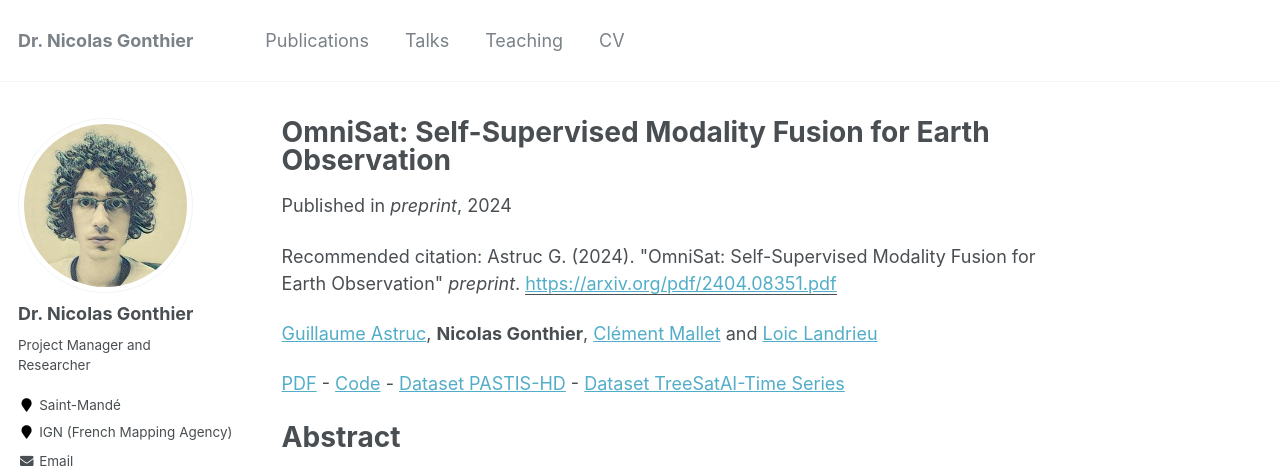
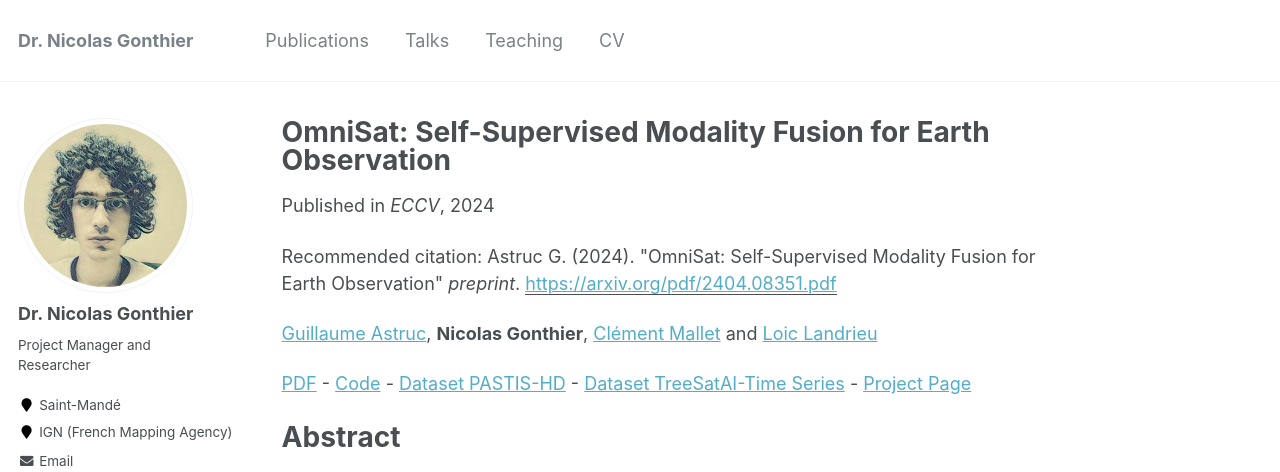
Before and after one commit to ngonthier/ngonthier.github.io, a Jekyll site: the page built from _publications/2024-04_OmniSat.md, in a window 1280 px wide and 1400 px high. Shown: the top 472 px of the window. Built offline with Jekyll 4.4.1, drawn with Linux system fonts in a browser that asks for light colours; some web fonts are replaced.

Commit message:
Update 2024-04_OmniSat.md

```diff
--- a/_publications/2024-04_OmniSat.md
+++ b/_publications/2024-04_OmniSat.md
@@ -3,8 +3,8 @@ title: "OmniSat: Self-Supervised Modality Fusion for Earth Observation"
 collection: publications
 permalink: /publication/2024-04_Omnisat
 excerpt: 'This paper is about self-supervised multimodal learning modal for more efficient training scheme (with very high resolution aerial image and satellite time series).'
-date: 2024-04-15
-venue: 'preprint'
+date: 2024-06-15
+venue: 'ECCV'
 github: https://github.com/gastruc/OmniSat
 paperurl: https://arxiv.org/pdf/2404.08351.pdf
 citation: 'Astruc G. (2024). &quot;OmniSat: Self-Supervised Modality Fusion for Earth Observation&quot; <i>preprint</i>.'
@@ -12,7 +12,7 @@ citation: 'Astruc G. (2024). &quot;OmniSat: Self-Supervised Modality Fusion for
 
 [Guillaume Astruc](https://imagine-lab.enpc.fr/staff-members/guillaume-astruc/), **Nicolas Gonthier**, [Clément Mallet](https://www.umr-lastig.fr/clement-mallet/) and [Loic Landrieu](https://loiclandrieu.com/)
 
-[PDF](https://arxiv.org/pdf/2404.08351.pdf) - [Code](https://github.com/gastruc/OmniSat) - [Dataset PASTIS-HD](https://huggingface.co/datasets/IGNF/PASTIS-HD) - [Dataset TreeSatAI-Time Series](https://huggingface.co/datasets/IGNF/TreeSatAI-Time-Series)
+[PDF](https://arxiv.org/pdf/2404.08351.pdf) - [Code](https://github.com/gastruc/OmniSat) - [Dataset PASTIS-HD](https://huggingface.co/datasets/IGNF/PASTIS-HD) - [Dataset TreeSatAI-Time Series](https://huggingface.co/datasets/IGNF/TreeSatAI-Time-Series) - [Project Page](https://gastruc.github.io/projects/omnisat.html)
 
 Abstract
 ======
@@ -30,4 +30,4 @@ Keywords
 
 # ![Architecture of the OmniSat model.](https://ngonthier.github.io/images/OmniSat_Archi.JPG)
 
-Recommended citation: Astruc G., Gonthier N, Mallet C. and Landrieu L. (2024). "OmniSat: Self-Supervised Modality Fusion for Earth Observation" <i>preprint</i>.
+Recommended citation: Astruc G., Gonthier N, Mallet C. and Landrieu L. (2024). "OmniSat: Self-Supervised Modality Fusion for Earth Observation" <i>ECCV</i>.
```
